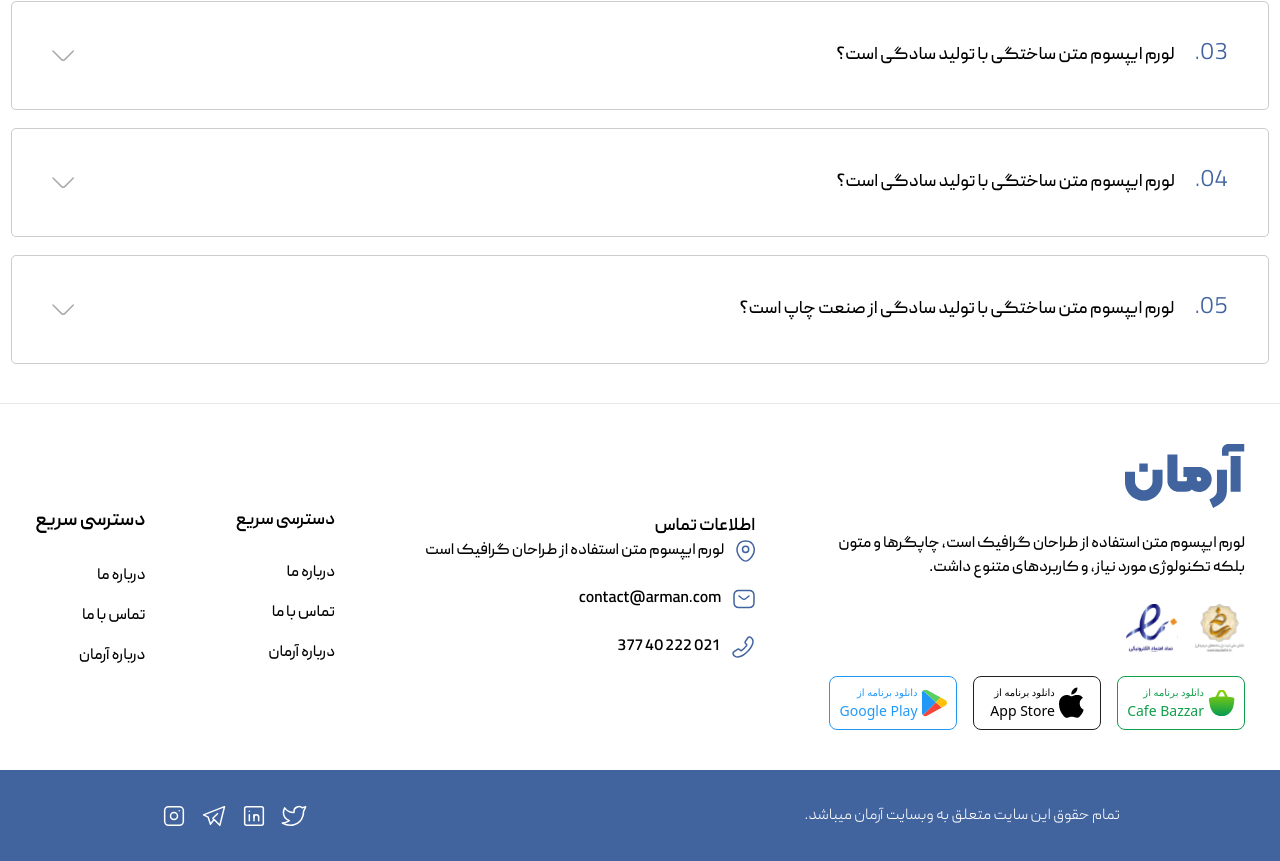
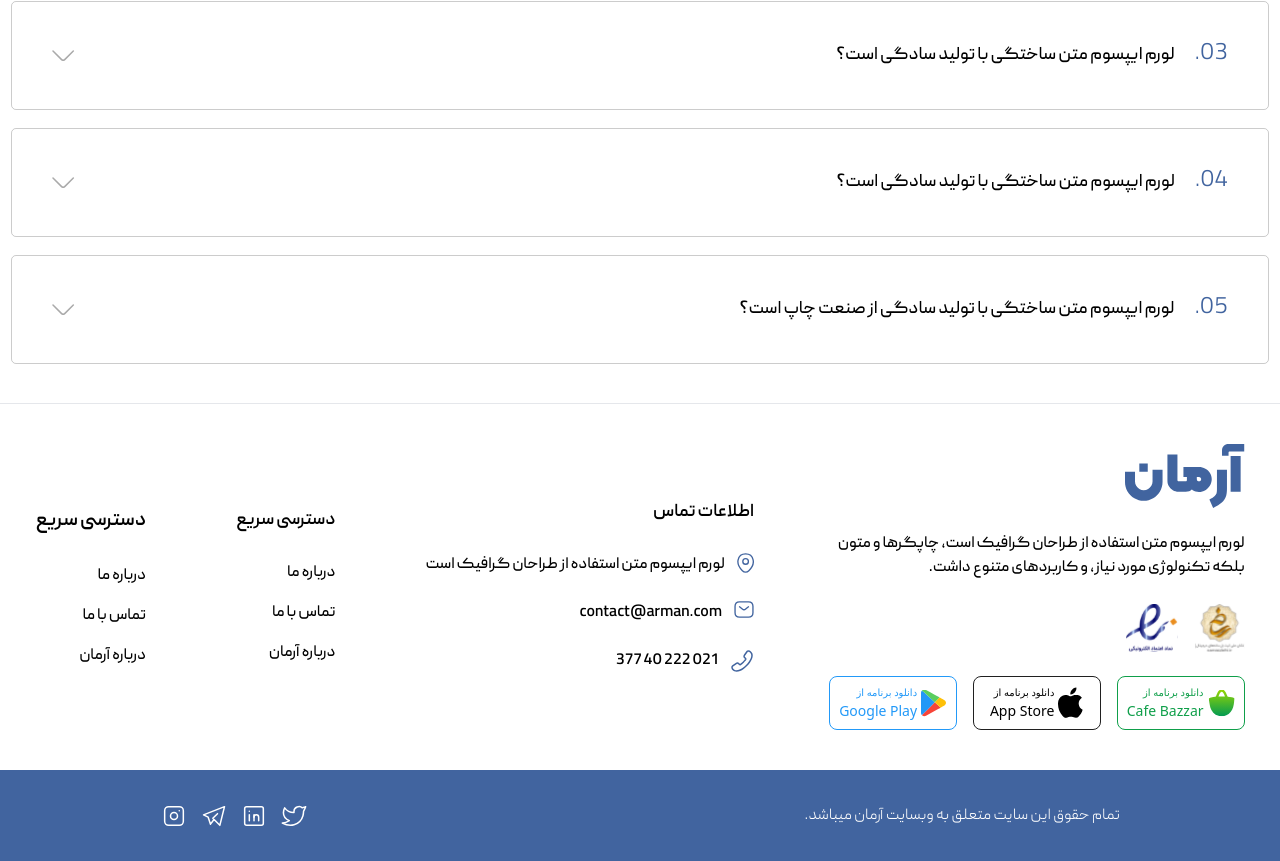
Before and after one commit to MahdiRostami1380/Arman-static, a Next.js app: page / in a window 1280 px wide. Shown: the part 2664-3525 px from the top of the page. Built offline with nearby package versions, Linux system fonts and the light colour scheme.

Commit message:
Update Footer.js

```diff
--- a/src/app/sections/Footer.js
+++ b/src/app/sections/Footer.js
@@ -69,24 +69,24 @@ export default function FooterSection() {
             </Link>
           </div>
           <div className="max-w-[200px] xl:max-w-none">
-            <h4 className="text-base md:text-[18px] font-PeydaSemiBold">
+            <h4 className="text-base md:text-[18px] font-PeydaSemiBold mb-7">
               اطلاعات تماس
             </h4>
             <div className="flex flex-col gap-3 md:gap-6">
               <div className="flex gap-3">
-                <img src="./Images/location-icon.svg" alt="location icon" />
+                <img src="./Images/location-icon.svg" alt="location icon" className="w-[17.25px] h-[20px]" />
                 <div className="text-[14px] md:text-base font-PeydaMedium">
                   لورم ایپسوم متن استفاده از طراحان گرافیک است
                 </div>
               </div>
               <div className="flex gap-3">
-                <img src="./Images/email-icon.svg" alt="email icon" />
+                <img src="./Images/email-icon.svg" alt="email icon" className="w-[20px] h-[17px]" />
                 <div className="text-[13px] md:text-base font-PeydaMedium">
                   contact@arman.com
                 </div>
               </div>
               <div className="flex gap-3">
-                <img src="./Images/phone-icon.svg" alt="phone icon" />
+                <img src="./Images/phone-icon.svg" alt="phone icon" className="size-[24px]" />
                 <div className="text-[14px] md:text-base font-PeydaMedium">
                   021 222 40 377
                 </div>
```
